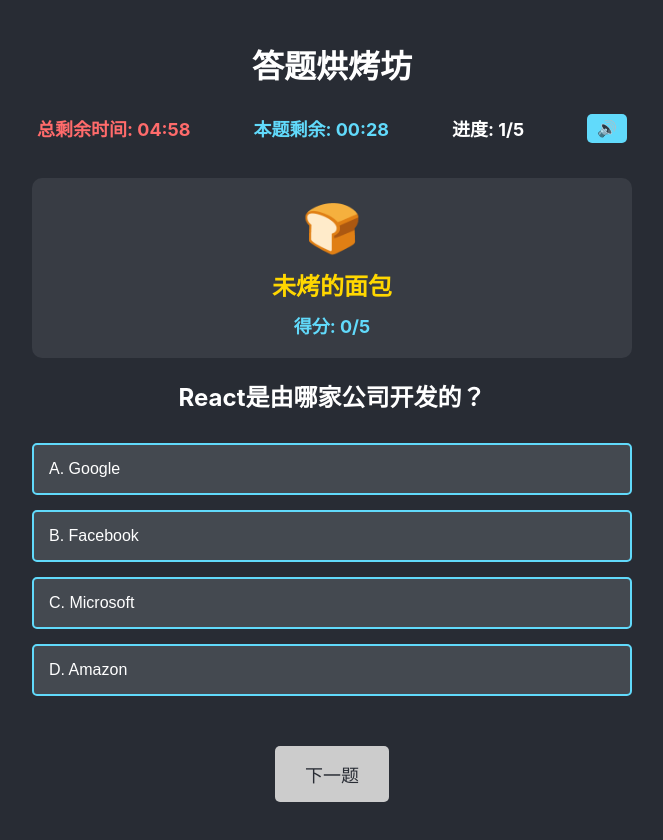
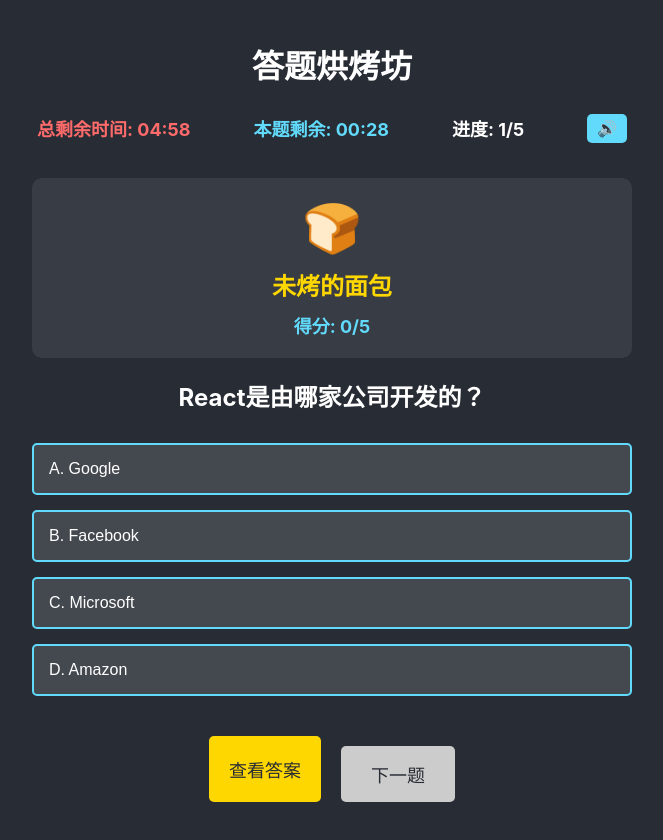
Before and after one commit to dayzKo1/Ghostoast, a React (Create React App) app: page / in a window 1280 px wide. Both pictures are taken after a click on the button "开始烘烤面包". Shown: the whole page, without its empty margins (308-971 px from the left). Built offline with nearby package versions, Linux system fonts and the light colour scheme.

Commit message:
添加答题时查看答案功能，支持显示正确答案和跳转链接

```diff
--- a/src/App.css
+++ b/src/App.css
@@ -19,7 +19,7 @@
   margin: 0 auto;
 }
 
-.start-button, .submit-button, .restart-button, .mute-button {
+.start-button, .submit-button, .restart-button, .mute-button, .show-answer-button {
   background-color: #61dafb;
   border: none;
   color: #282c34;
@@ -37,8 +37,19 @@
   margin-top: 0;
 }
 
-.start-button:hover, .submit-button:hover, .restart-button:hover, .mute-button:hover {
+.show-answer-button {
+  background-color: #ffd700;
+  color: #282c34;
+  margin-top: 10px;
+  padding: 10px 20px;
+}
+
+.start-button:hover, .submit-button:hover, .restart-button:hover, .mute-button:hover, .show-answer-button:hover {
   background-color: #21a9c7;
+}
+
+.show-answer-button:hover {
+  background-color: #ffc400;
 }
 
 .start-button:disabled, .submit-button:disabled {
@@ -110,6 +121,13 @@
 .option-button:disabled {
   opacity: 0.6;
   cursor: not-allowed;
+}
+
+.question-actions {
+  display: flex;
+  justify-content: center;
+  gap: 20px;
+  flex-wrap: wrap;
 }
 
 .submit-button {
@@ -207,6 +225,21 @@
   color: #282c34;
 }
 
+/* 答案显示区域 */
+.answer-section {
+  background-color: #383c44;
+  padding: 15px;
+  border-radius: 5px;
+  margin-bottom: 20px;
+  text-align: left;
+}
+
+.correct-answer {
+  font-weight: bold;
+  color: #4caf50;
+  margin-bottom: 10px;
+}
+
 @keyframes glow {
   from {
     text-shadow: 0 0 5px #fff, 0 0 10px #fff, 0 0 15px #ffd700, 0 0 20px #ffd700;
@@ -233,4 +266,9 @@
   .bread-status {
     font-size: 20px;
   }
+
+  .question-actions {
+    flex-direction: column;
+    gap: 10px;
+  }
 }
--- a/src/App.js
+++ b/src/App.js
@@ -16,6 +16,7 @@
   const [userAnswers, setUserAnswers] = useState([]);
   const [rawMarkdown, setRawMarkdown] = useState('');
   const [isMuted, setIsMuted] = useState(false);
+  const [showAnswer, setShowAnswer] = useState(false); // 控制是否显示答案
   const bgmPlayerRef = useRef(null);
 
   // 获取Markdown内容
@@ -39,6 +40,7 @@
   const moveToNextQuestion = useCallback(() => {
     setCurrentQuestionIndex(currentQuestionIndex + 1);
     setSelectedOption(null);
+    setShowAnswer(false); // 切换题目时隐藏答案
     // 设置下一题的倒计时
     const nextQuestion = questions[currentQuestionIndex + 1];
     setQuestionTimeLeft(nextQuestion?.timeLimit || 30);
@@ -125,6 +127,7 @@
     setScore(0);
     setUserAnswers([]);
     setSelectedOption(null);
+    setShowAnswer(false); // 开始答题时隐藏答案
     // 设置第一题的倒计时
     setQuestionTimeLeft(selectedQuestions[0]?.timeLimit || 30);
 
@@ -143,7 +146,7 @@
 
   // 提交答案
   const submitAnswer = useCallback(() => {
-    if (selectedOption === null) return;
+    if (selectedOption === null && !showAnswer) return;
 
     const currentQuestion = questions[currentQuestionIndex];
     const isCorrect = selectedOption === currentQuestion?.correctAnswer;
@@ -169,7 +172,7 @@
     } else {
       finishQuiz();
     }
-  }, [currentQuestionIndex, questions, score, selectedOption, userAnswers, moveToNextQuestion, finishQuiz]);
+  }, [currentQuestionIndex, questions, score, selectedOption, userAnswers, moveToNextQuestion, finishQuiz, showAnswer]);
 
   // 切换静音状态
   const toggleMute = () => {
@@ -178,6 +181,11 @@
     if (bgmPlayerRef.current) {
       bgmPlayerRef.current.setMuted(newMutedState);
     }
+  };
+
+  // 切换答案显示状态
+  const toggleShowAnswer = () => {
+    setShowAnswer(!showAnswer);
   };
 
   // 格式化时间显示
@@ -271,25 +279,58 @@
                 <div className="score-display">得分: {score}/{questions.length}</div>
               </div>
               <h2>{questions[currentQuestionIndex]?.text || "加载题目中..."}</h2>
+
+              {/* 显示答案区域 */}
+              {showAnswer && (
+                <div className="answer-section">
+                  <div className="correct-answer">
+                    正确答案: {String.fromCharCode(65 + questions[currentQuestionIndex]?.correctAnswer)}.
+                    {questions[currentQuestionIndex]?.options[questions[currentQuestionIndex]?.correctAnswer]}
+                  </div>
+                  {questions[currentQuestionIndex]?.referenceLink && (
+                    <p>
+                      <a
+                        href={questions[currentQuestionIndex]?.referenceLink}
+                        target="_blank"
+                        rel="noopener noreferrer"
+                        className="reference-link"
+                      >
+                        查看相关资料 →
+                      </a>
+                    </p>
+                  )}
+                </div>
+              )}
+
               <div className="options">
                 {questions[currentQuestionIndex]?.options?.map((option, index) => (
                   <button
                     key={index}
                     className={`option-button ${selectedOption === index ? 'selected' : ''}`}
                     onClick={() => handleOptionSelect(index)}
-                    disabled={questionTimeLeft === 0}
+                    disabled={questionTimeLeft === 0 || showAnswer}
                   >
                     {String.fromCharCode(65 + index)}. {option}
                   </button>
                 )) || <div>题目加载中...</div>}
               </div>
+
+              <div className="question-actions">
+                <button
+                  onClick={toggleShowAnswer}
+                  className="show-answer-button"
+                >
+                  {showAnswer ? '隐藏答案' : '查看答案'}
+                </button>
+
                 <button
                   onClick={submitAnswer}
-                disabled={selectedOption === null || questionTimeLeft === 0}
+                  disabled={(selectedOption === null && !showAnswer) || questionTimeLeft === 0}
                   className="submit-button"
                 >
                   {currentQuestionIndex < questions.length - 1 ? '下一题' : '提交答案'}
                 </button>
+              </div>
             </div>
           </div>
         )}
```
Also changed, not shown: src/audio/bgm/README.md (deleted). Lines whose indentation alone changed are shown as unchanged.
